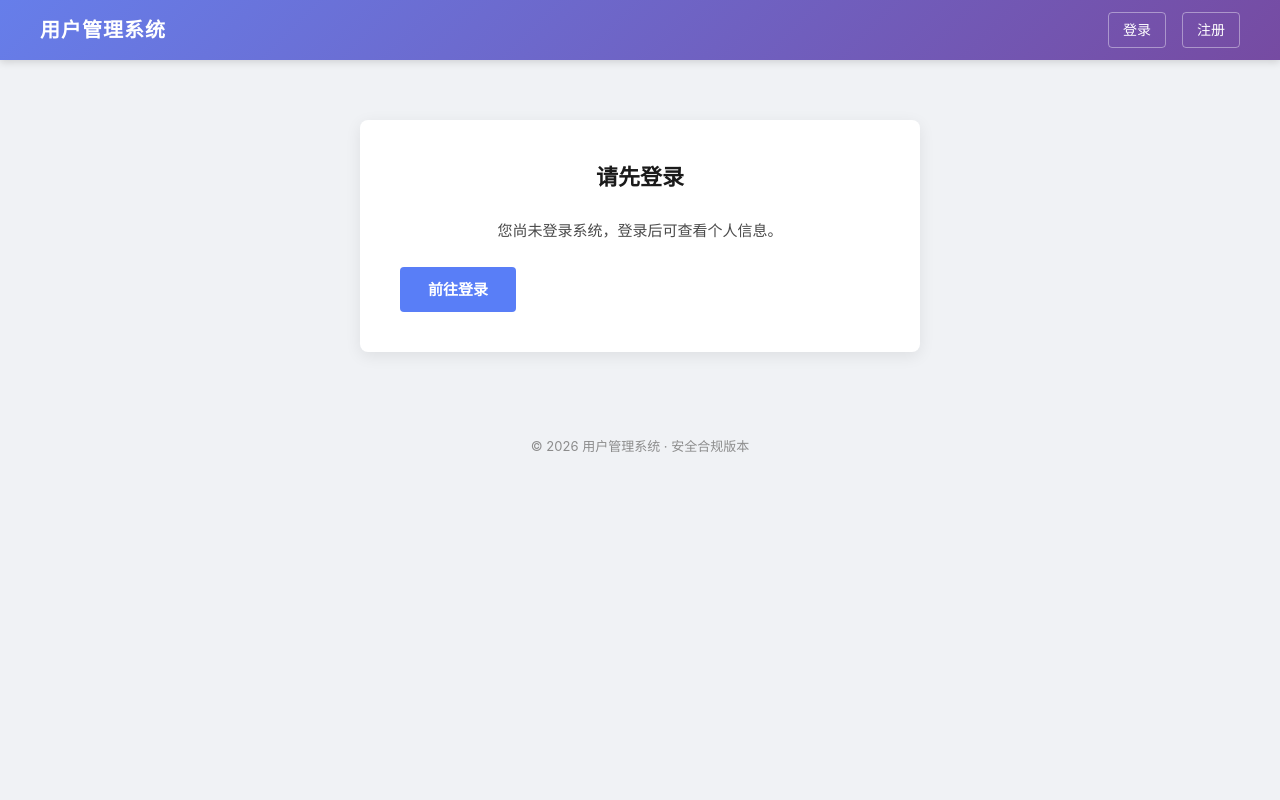
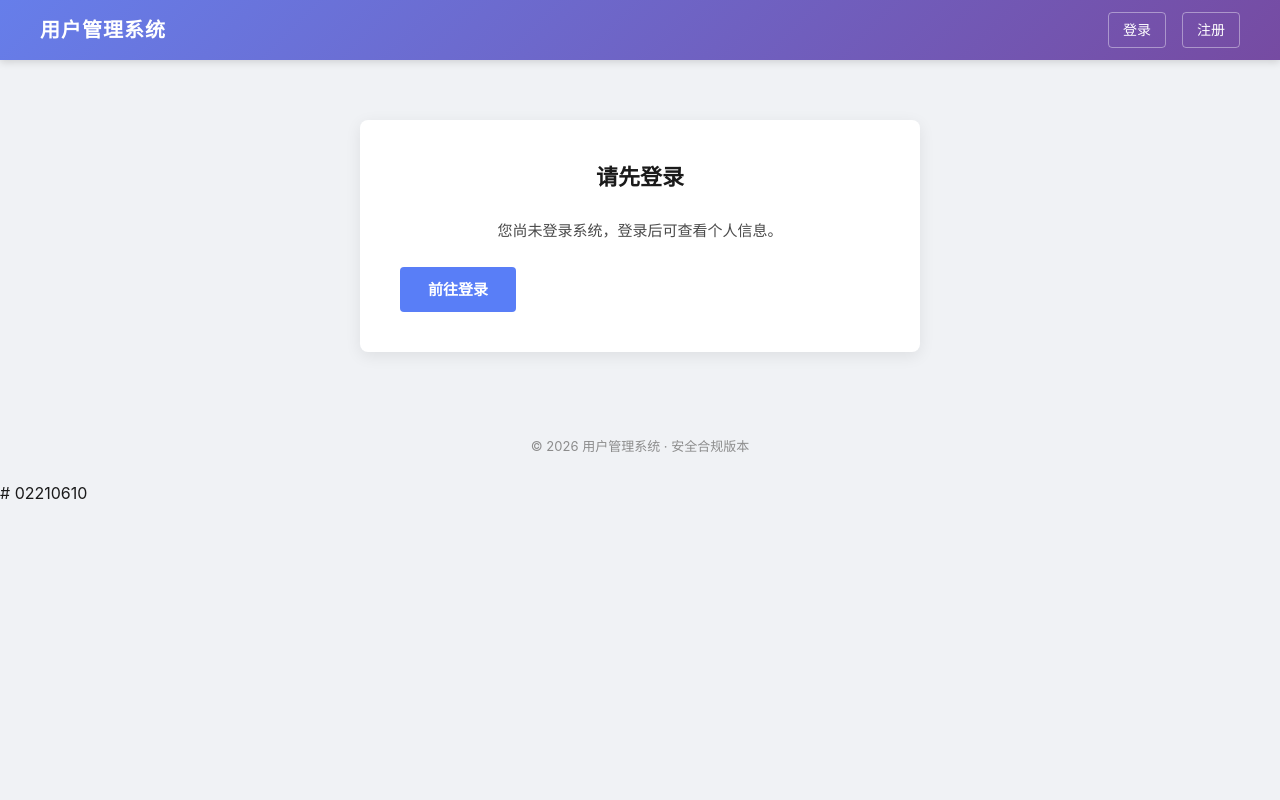
Before and after one commit to ChromicOxide/user-management, a Flask app: page / in a window 1280 px wide. Run offline with Flask 3, Linux system fonts and the light colour scheme.

Commit message:
公共 页面模板文件

```diff
--- a/templates/base.html
+++ b/templates/base.html
@@ -51,3 +51,5 @@
     </footer>
 </body>
 </html>
+
+# 02210610
```
